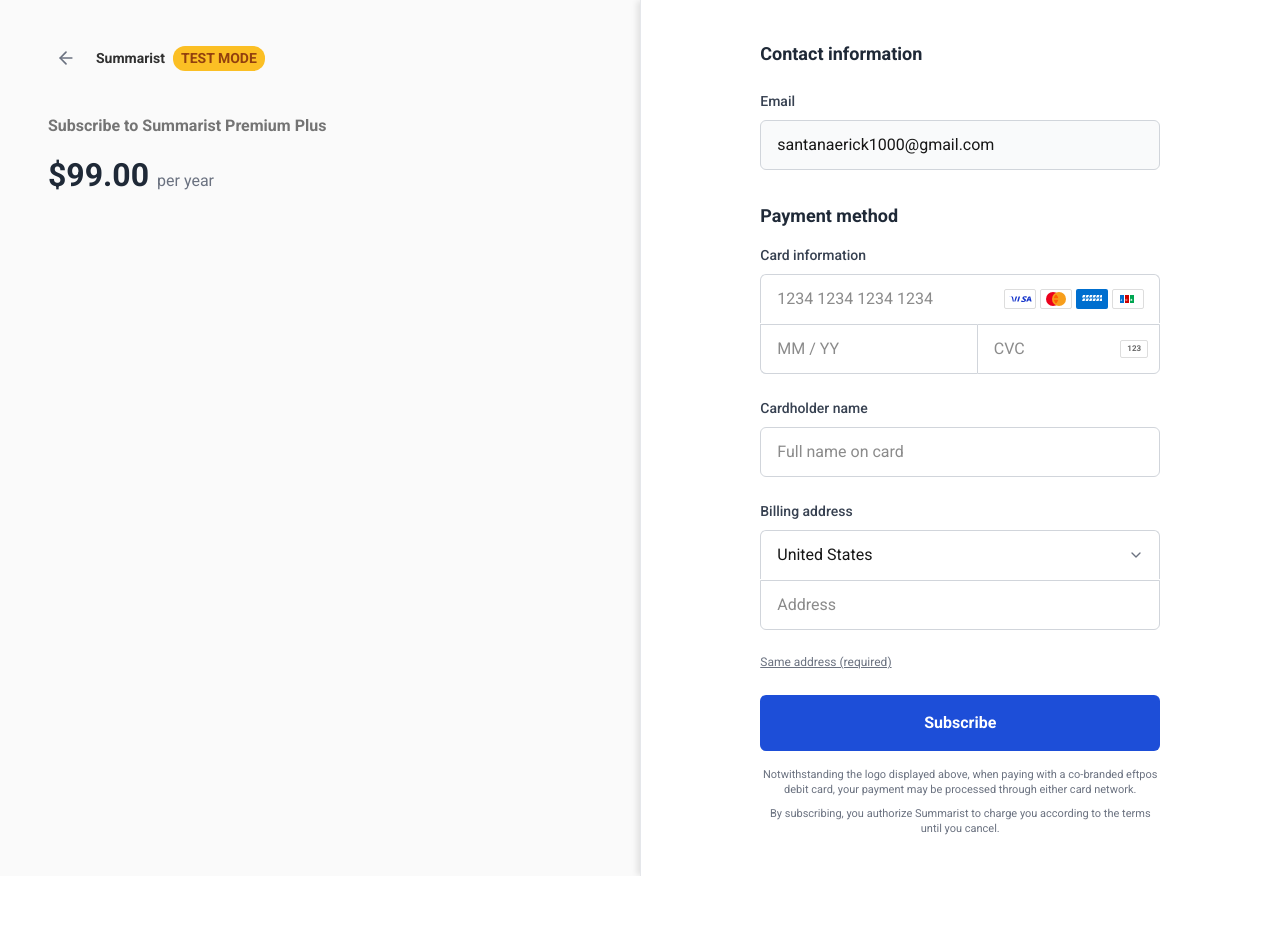
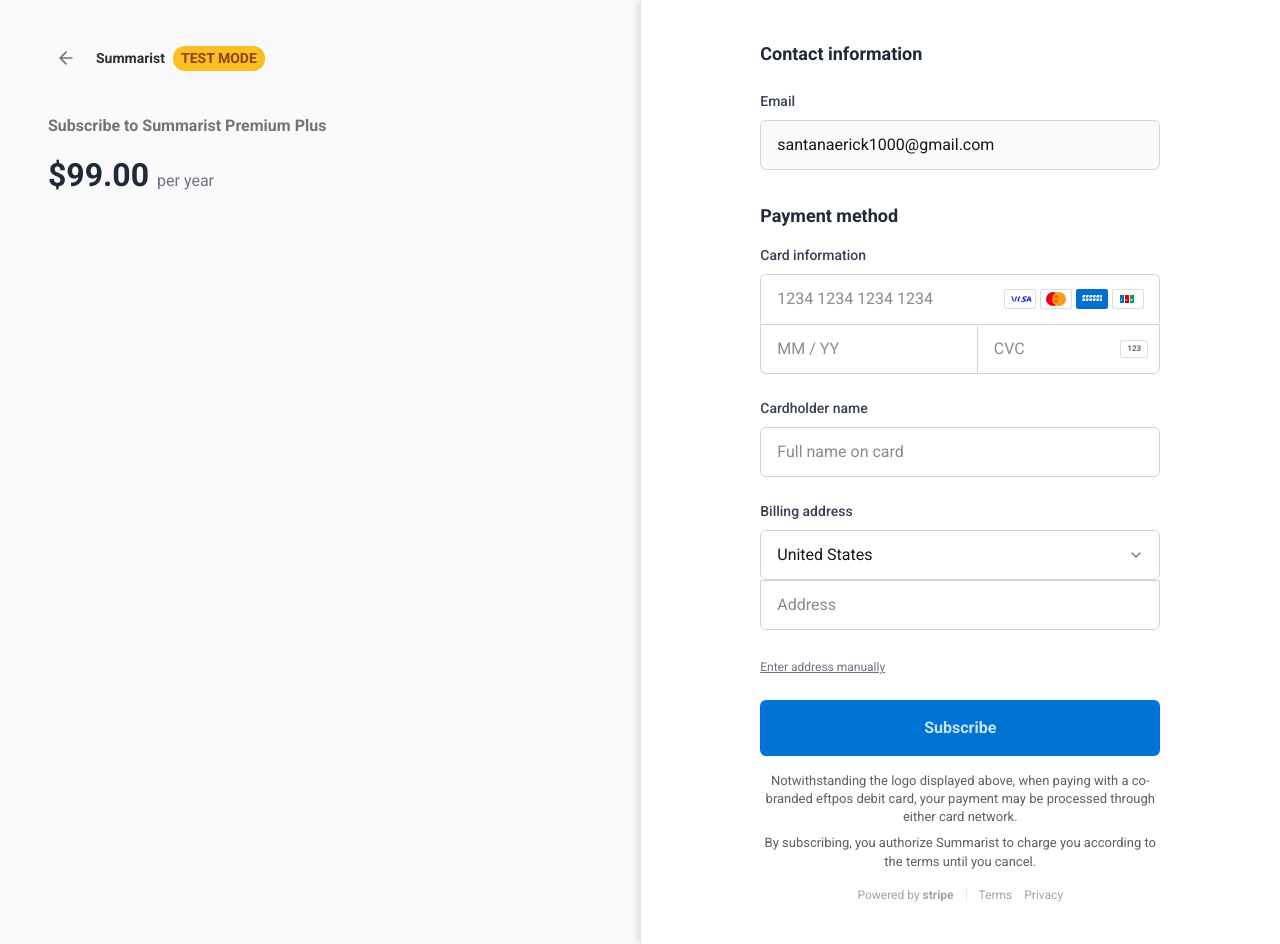
Before and after one commit to DerrickSimilien/Summarist-Virtual-Internship, a Next.js app: page /checkout in a window 1280 px wide. Before the commit the page ends 876 px from the top, so only its background shows below. Built offline with nearby package versions, Linux system fonts and the light colour scheme.

Commit message:
Initialized git repository

```diff
--- a/src/app/checkout/page.tsx
+++ b/src/app/checkout/page.tsx
@@ -16,8 +16,14 @@
     cvc: '',
     cardholderName: '',
     country: 'United States',
-    address: ''
+    address: '',
+    addressLine2: '',
+    city: '',
+    zip: '',
+    state: ''
   });
+
+  const [showExpandedAddress, setShowExpandedAddress] = useState(false);
 
   const planDetails = {
     yearly: {
@@ -376,7 +382,7 @@
             </label>
 
             {/* Country Dropdown */}
-            <div style={{ position: 'relative', marginBottom: '1px' }}>
+            <div style={{ position: 'relative', marginBottom: showExpandedAddress ? '1px' : '0' }}>
               <select
                 value={formData.country}
                 onChange={(e) => handleInputChange('country', e.target.value)}
@@ -386,13 +392,13 @@
                   border: '1px solid #d1d5db',
                   borderTopLeftRadius: '6px',
                   borderTopRightRadius: '6px',
-                  borderBottomLeftRadius: '0',
-                  borderBottomRightRadius: '0',
+                  borderBottomLeftRadius: showExpandedAddress ? '0' : '6px',
+                  borderBottomRightRadius: showExpandedAddress ? '0' : '6px',
                   fontSize: '16px',
                   backgroundColor: 'white',
                   appearance: 'none',
                   paddingRight: '40px',
-                  borderBottom: 'none',
+                  borderBottom: showExpandedAddress ? 'none' : '1px solid #d1d5db',
                   boxSizing: 'border-box'
                 }}
               >
@@ -418,7 +424,124 @@
               }} />
             </div>
 
-            {/* Address */}
+            {/* Expanded Address Fields */}
+            {showExpandedAddress ? (
+              <>
+                {/* Address Line 1 */}
+                <input
+                  type="text"
+                  placeholder="Address line 1"
+                  value={formData.address}
+                  onChange={(e) => handleInputChange('address', e.target.value)}
+                  style={{
+                    width: '100%',
+                    padding: '12px 16px',
+                    border: '1px solid #d1d5db',
+                    borderRadius: '0',
+                    fontSize: '16px',
+                    boxSizing: 'border-box',
+                    borderBottom: 'none'
+                  }}
+                />
+
+                {/* Address Line 2 */}
+                <input
+                  type="text"
+                  placeholder="Address line 2"
+                  value={formData.addressLine2}
+                  onChange={(e) => handleInputChange('addressLine2', e.target.value)}
+                  style={{
+                    width: '100%',
+                    padding: '12px 16px',
+                    border: '1px solid #d1d5db',
+                    borderRadius: '0',
+                    fontSize: '16px',
+                    boxSizing: 'border-box',
+                    borderBottom: 'none'
+                  }}
+                />
+
+                {/* City and ZIP */}
+                <div style={{ display: 'flex' }}>
+                  <input
+                    type="text"
+                    placeholder="City"
+                    value={formData.city}
+                    onChange={(e) => handleInputChange('city', e.target.value)}
+                    style={{
+                      flex: '1',
+                      padding: '12px 16px',
+                      border: '1px solid #d1d5db',
+                      borderRadius: '0',
+                      fontSize: '16px',
+                      boxSizing: 'border-box',
+                      borderRight: 'none',
+                      borderBottom: 'none'
+                    }}
+                  />
+                  <input
+                    type="text"
+                    placeholder="ZIP"
+                    value={formData.zip}
+                    onChange={(e) => handleInputChange('zip', e.target.value)}
+                    style={{
+                      flex: '1',
+                      padding: '12px 8px',
+                      border: '1px solid #d1d5db',
+                      borderRadius: '0',
+                      fontSize: '16px',
+                      boxSizing: 'border-box',
+                      borderBottom: 'none'
+                    }}
+                  />
+                </div>
+
+                {/* State */}
+                <div style={{ position: 'relative' }}>
+                  <select
+                    value={formData.state}
+                    onChange={(e) => handleInputChange('state', e.target.value)}
+                    style={{
+                      width: '100%',
+                      padding: '12px 16px',
+                      border: '1px solid #d1d5db',
+                      borderBottomLeftRadius: '6px',
+                      borderBottomRightRadius: '6px',
+                      borderTopLeftRadius: '0',
+                      borderTopRightRadius: '0',
+                      fontSize: '16px',
+                      backgroundColor: 'white',
+                      appearance: 'none',
+                      paddingRight: '40px',
+                      boxSizing: 'border-box'
+                    }}
+                  >
+                    <option value="">State</option>
+                    <option value="AL">Alabama</option>
+                    <option value="AK">Alaska</option>
+                    <option value="AZ">Arizona</option>
+                    <option value="AR">Arkansas</option>
+                    <option value="CA">California</option>
+                    <option value="CO">Colorado</option>
+                    <option value="CT">Connecticut</option>
+                    <option value="DE">Delaware</option>
+                    <option value="FL">Florida</option>
+                    <option value="GA">Georgia</option>
+                    {/* Add more states as needed */}
+                  </select>
+                  <ChevronDown style={{
+                    position: 'absolute',
+                    right: '16px',
+                    top: '50%',
+                    transform: 'translateY(-50%)',
+                    width: '16px',
+                    height: '16px',
+                    color: '#6b7280'
+                  }} />
+                </div>
+              </>
+            ) : (
+              /* Simple Address Input */
               <input
                 type="text"
                 placeholder="Address"
@@ -436,24 +559,34 @@
                   boxSizing: 'border-box'
                 }}
               />
+            )}
           </div>
 
-          <p style={{
+          <button
+            type="button"
+            onClick={() => setShowExpandedAddress(!showExpandedAddress)}
+            style={{
+              background: 'none',
+              border: 'none',
               fontSize: '12px',
               color: '#6b7280',
               marginBottom: '24px',
-            lineHeight: '1.4'
-          }}>
-            <span style={{ textDecoration: 'underline' }}>Same address (required)</span>
-          </p>
+              lineHeight: '1.4',
+              textDecoration: 'underline',
+              cursor: 'pointer',
+              padding: '0'
+            }}
+          >
+            {showExpandedAddress ? 'Use simple address' : 'Enter address manually'}
+          </button>
 
           {/* Subscribe Button */}
           <button
             type="submit"
             style={{
               width: '100%',
-              backgroundColor: '#1d4ed8',
-              color: 'white',
+              backgroundColor: 'rgb(0, 116, 212)',
+              color: 'rgba(255, 255, 255, 0.8)',
               padding: '16px',
               border: 'none',
               borderRadius: '6px',
@@ -464,10 +597,10 @@
               transition: 'background-color 0.2s'
             }}
             onMouseEnter={(e) => {
-              e.currentTarget.style.backgroundColor = '#1e40af';
+              e.currentTarget.style.backgroundColor = 'rgb(0, 106, 192)';
             }}
             onMouseLeave={(e) => {
-              e.currentTarget.style.backgroundColor = '#1d4ed8';
+              e.currentTarget.style.backgroundColor = 'rgb(0, 116, 212)';
             }}
           >
             Subscribe
@@ -475,17 +608,52 @@
 
           {/* Footer Text */}
           <div style={{
-            fontSize: '11px',
-            color: '#6b7280',
+            fontSize: '13px',
+            color: '#1A1A1AB2',
             lineHeight: '1.4',
             textAlign: 'center'
           }}>
             <p style={{ margin: '0 0 8px 0' }}>
               Notwithstanding the logo displayed above, when paying with a co-branded eftpos debit card, your payment may be processed through either card network.
             </p>
-            <p style={{ margin: '0' }}>
+            <p style={{ margin: '0 0 16px 0' }}>
               By subscribing, you authorize Summarist to charge you according to the terms until you cancel.
             </p>
+
+            {/* Powered by Stripe and Links */}
+            <div style={{
+              display: 'flex',
+              alignItems: 'center',
+              justifyContent: 'center',
+              gap: '12px',
+              fontSize: '12px',
+              color: '#9CA3AF'
+            }}>
+              <span>
+                Powered by <span style={{ fontWeight: 'bold' }}>stripe</span>
+              </span>
+
+              {/* Vertical divider */}
+              <div style={{
+                width: '1px',
+                height: '12px',
+                backgroundColor: '#E5E7EB'
+              }}></div>
+
+              <a href="#" style={{
+                color: '#9CA3AF',
+                textDecoration: 'none'
+              }}>
+                Terms
+              </a>
+
+              <a href="#" style={{
+                color: '#9CA3AF',
+                textDecoration: 'none'
+              }}>
+                Privacy
+              </a>
+            </div>
           </div>
         </form>
         </div>
```
Lines whose indentation alone changed are shown as unchanged.
